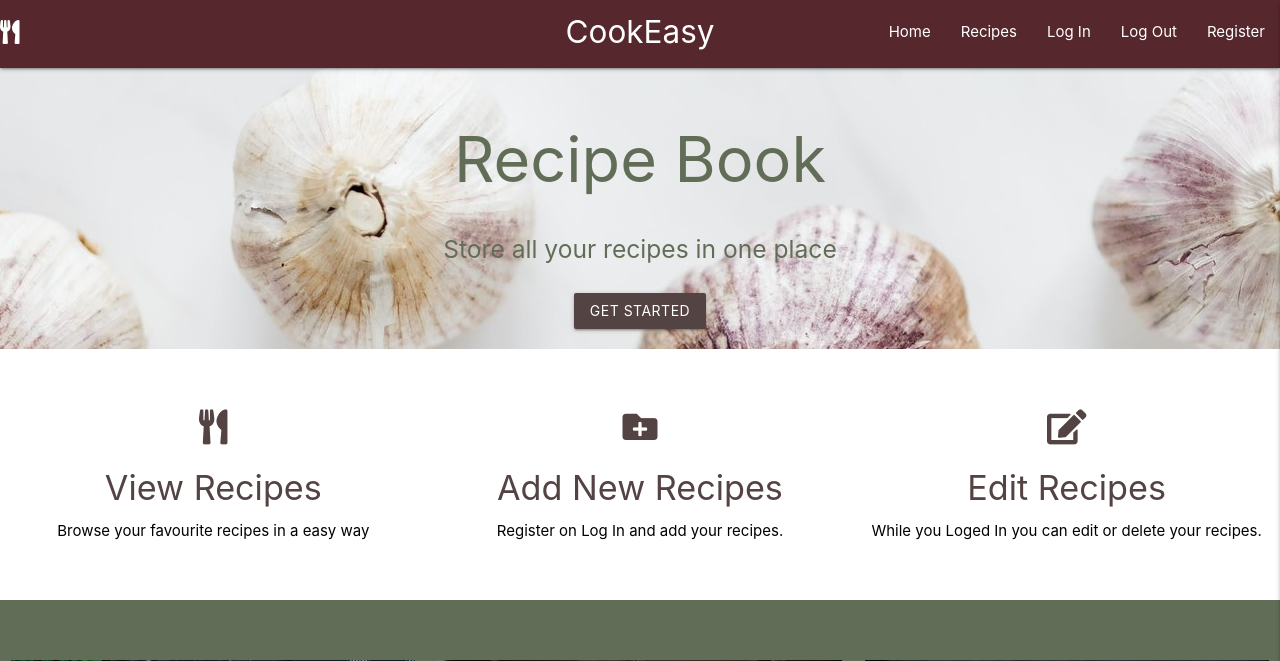
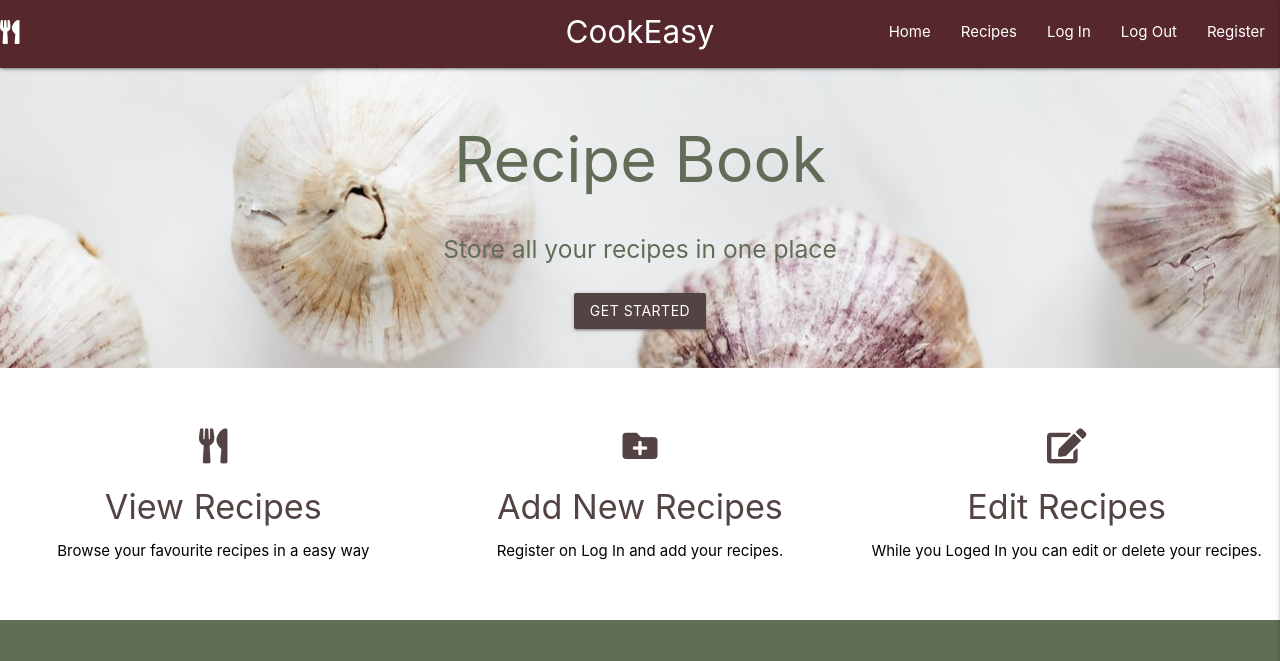
Before and after one commit to ErnestaMajute/MS3, a Flask app: page / in a window 1280 px wide. Shown: the top 661 px of the page. Run offline with Flask 2, Linux system fonts and the light colour scheme; some libraries are stand-ins or nearby versions.

Commit message:
parallax container height changed

```diff
--- a/static/css/style.css
+++ b/static/css/style.css
@@ -3,7 +3,7 @@ nav {
 }
 
 .parallax-container {
-    height: min-content;
+    height: 300px;
 }
 
 .card-header {
```
